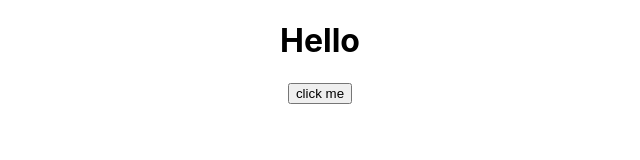
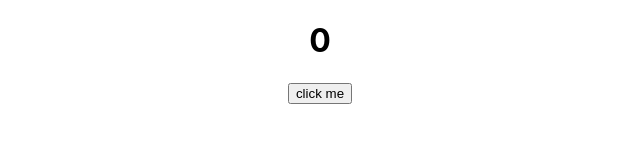
Before and after one commit to codeBurner0/React-JS-Complete, a React (Create React App) app: page / in a window 1280 px wide. Shown: the top 160 px of the page, without its empty margins (320-960 px from the left). Built offline with nearby package versions, Linux system fonts and the light colour scheme.

Commit message:
UseState

```diff
--- a/src/App.js
+++ b/src/App.js
@@ -7,13 +7,14 @@ import React from 'react'
 // import Render from './Components/Life Cycle Methods/class methods/Render'
 // import ComponentDidMount from './Components/Life Cycle Methods/class methods/ComponentDidMount'
 // import ComponentDidUpdate from './Components/Life Cycle Methods/class methods/ComponentDidUpdate'
-import ShouldComponentUpdate from './Components/Life Cycle Methods/class methods/ShouldComponentUpdate'
-import DidUnmount from './Components/Life Cycle Methods/class methods/DidUnmount'
+// import ShouldComponentUpdate from './Components/Life Cycle Methods/class methods/ShouldComponentUpdate'
+// import DidUnmount from './Components/Life Cycle Methods/class methods/DidUnmount'
+import UseState from './Components/Hooks/UseState'
 
 function App() {
   return (
     <div>
-      <DidUnmount/>
+      <UseState/>
     </div>
   )
 }
--- /dev/null
+++ b/src/Components/Hooks/UseState.js
@@ -0,0 +1,13 @@
+import React,{useState} from 'react'
+
+function UseState() {
+    const [data,setData]=useState(0)
+    return (
+      <div>
+        <h1>{data}</h1>
+        <button onClick={()=>setData(data+1)}>click me</button>
+      </div>
+    )
+  }
+
+export default UseState
```
